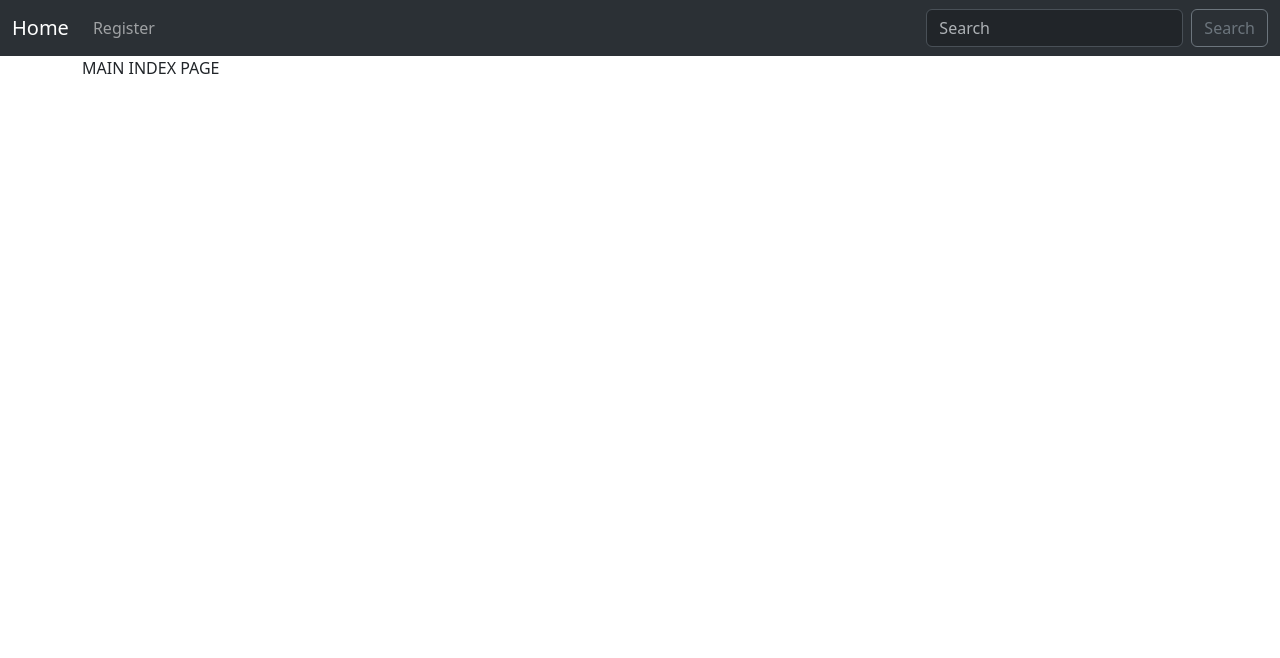
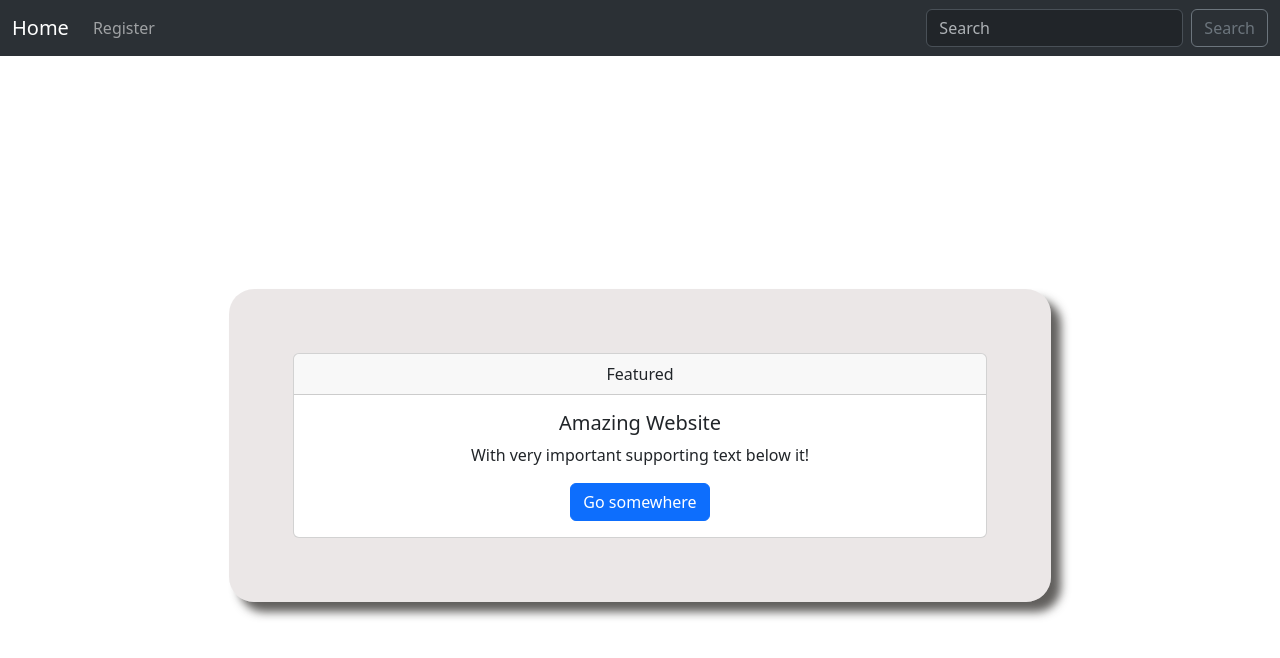
Before and after one commit to atharkn7/practice_flask, a Flask app: page / in a window 1280 px wide. Shown: the top 658 px of the page. Run offline with Flask 3, Linux system fonts and the light colour scheme.

```diff
--- a/app.py
+++ b/app.py
@@ -59,7 +59,7 @@ def register():
         return redirect('/register')
 
     # Showing table incase of GET
-    registered_users = db.session.execute(db.select(Users).order_by(Users.name)).scalars().all()
+    registered_users = db.session.execute(db.select(Users).order_by(Users.id)).scalars().all()
 
     # Formatting date
     for registered in registered_users:
--- a/static/css/style.css
+++ b/static/css/style.css
@@ -7,3 +7,30 @@ tr {
     width: 25%;
     text-align: center;
 }
+
+main {
+    grid-area: main;
+    padding: 10px;
+    display: flex;
+    margin-top: 20%;
+}
+
+.main-content {
+    flex: 1;
+    display: flex;
+    justify-content: center;
+    align-items: center;
+}
+
+.main-form {
+    display: flex;
+    flex-direction: column;
+    justify-content: center;
+    width: 75%;
+    min-height: 80%;
+    background-color: rgba(207, 198, 198, 0.424);
+    border-radius: 25px;
+    box-shadow: 10px 10px 10px rgba(81, 79, 77, 0.908);
+    padding: 4rem;
+    gap: 1.5rem;
+}
--- a/templates/index.html
+++ b/templates/index.html
@@ -1,6 +1,22 @@
 {% extends 'layout.html' %}
 
 {% block main %}
-MAIN INDEX PAGE
+<main>
+    <div class="main-content ">
+        <div class="main-form">
+            <!--Bootstrap card-->
+            <div class="card text-center">
+                <div class="card-header">
+                    Featured
+                </div>
+                <div class="card-body ">
+                    <h5 class="card-title ">Amazing Website</h5>
+                    <p class="card-text">With very important supporting text below it!</p>
+                    <a href="/register" class="btn btn-primary">Go somewhere</a>
+                </div>
+            </div>
+        </div>
+    </div>
+</main>
 
 {% endblock %}
--- a/templates/register.html
+++ b/templates/register.html
@@ -23,14 +23,16 @@
 
 <br><br>
 
+{% with messages = get_flashed_messages() %}
 {% if messages %}
-{% for message in get_flashed_messages() %}
 <div class="alert alert-success alert-dismissible fade show" role="alert">
+    {% for message in get_flashed_messages() %}
     <h3>{{ message }}</h3>
     <button type="button" class="btn-close" data-bs-dismiss="alert" aria-label="Close"></button>
+    {% endfor %}
 </div>
-{% endfor %}
 {% endif %}
+{% endwith %}
 <hr>
 {% if registered_users %}
 <div class="table-responsive-sm">
```
